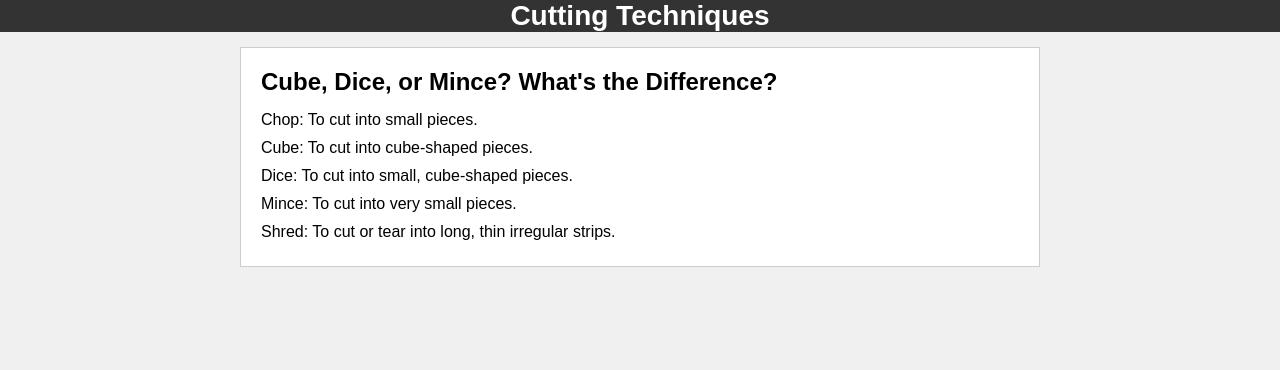
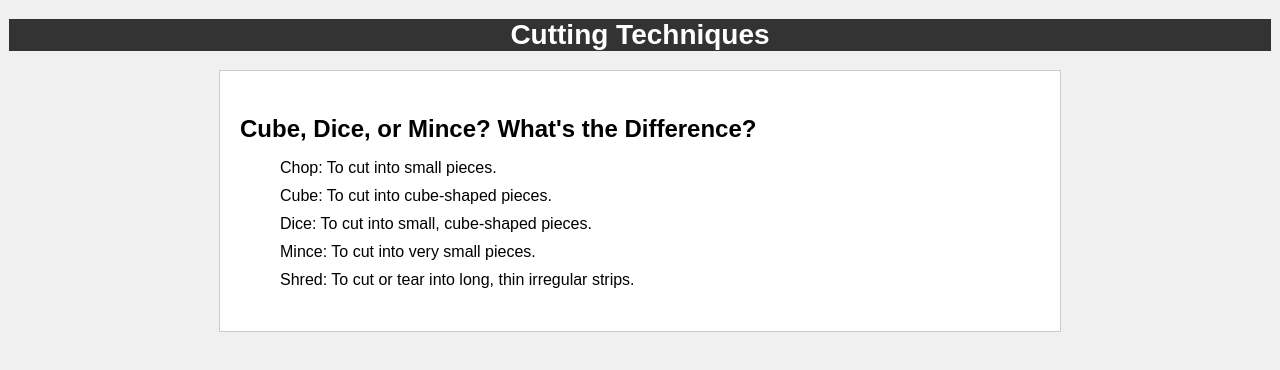
Before and after one commit to johnmarkbalderra/Selector, a plain HTML site: page index.html in a window 1280 px wide. Drawn offline with Linux system fonts and the light colour scheme.

Commit message:
Update styles.css

```diff
--- a/styles.css
+++ b/styles.css
@@ -1,8 +1,4 @@
-* {
-    margin: 0;
-    padding: 0;
-    box-sizing: border-box;
-}
+
 body {
     background-color: #f0f0f0;
     font-family: Arial, sans-serif;
@@ -11,6 +7,7 @@ header {
     background-color: #333;
     color: #fff;
     text-align: center;
+    margin: 1px;
 }
 
 h1 {
```
